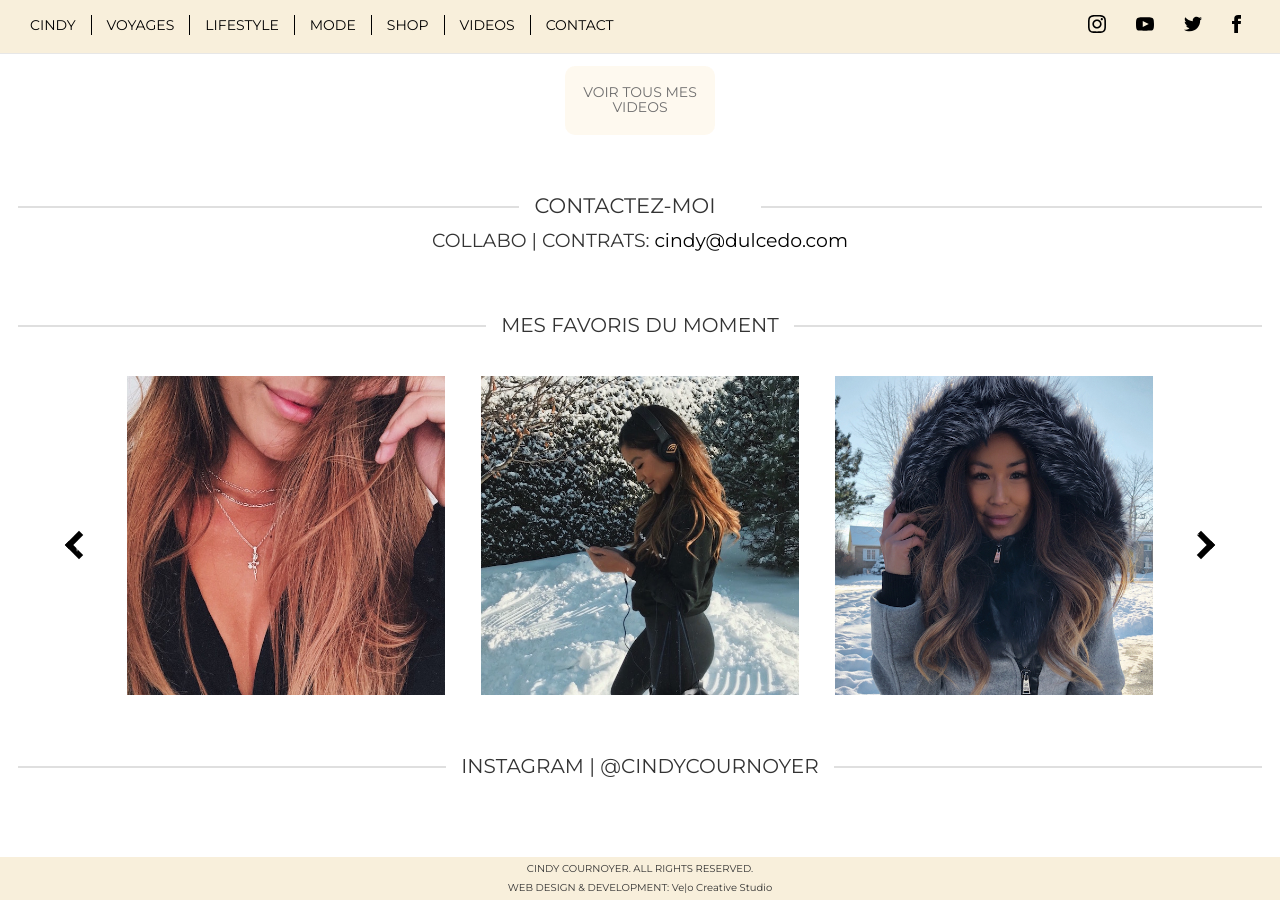
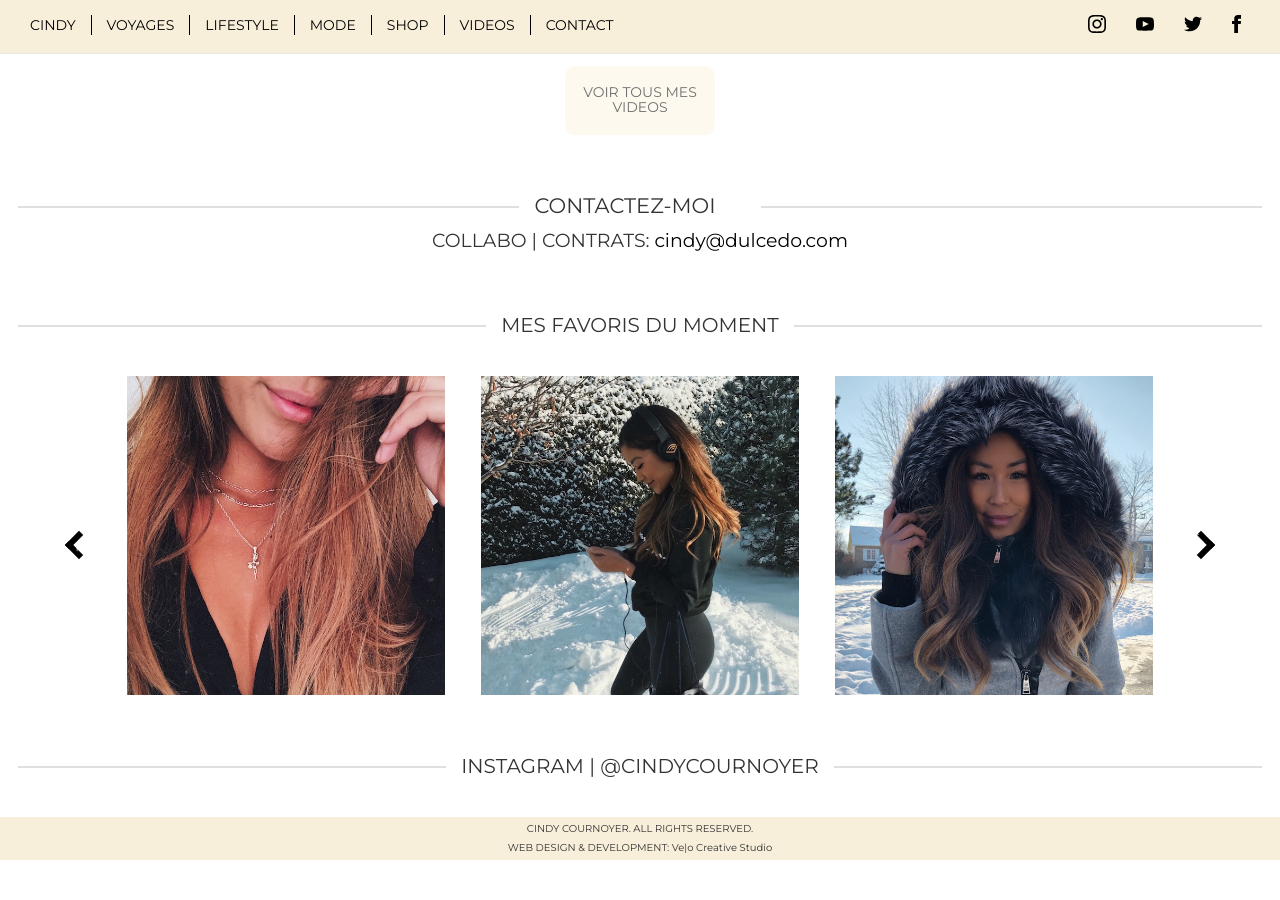
Before and after one commit to lpboucher/cindy-cournoyer, a Jekyll site: the page built from _pages/home.md, in a window 1280 px wide and 900 px high, scrolled down 2193 px. Built offline with Jekyll 4.4.1, drawn with Linux system fonts in a browser that asks for light colours; nearby versions of some CDN libraries; some web fonts are replaced; comment, search, counter and statistics services are not loaded; after the commit the page ends 3053 px from its top, so only the background shows below that.

Commit message:
Removed white margin above footer

```diff
--- a/assets/css/3-sections/_insta.sass
+++ b/assets/css/3-sections/_insta.sass
@@ -1,4 +1,6 @@
 #insta
+    margin-bottom: 0
+
     .line-title
         @extend %header-with-lines
 
```
